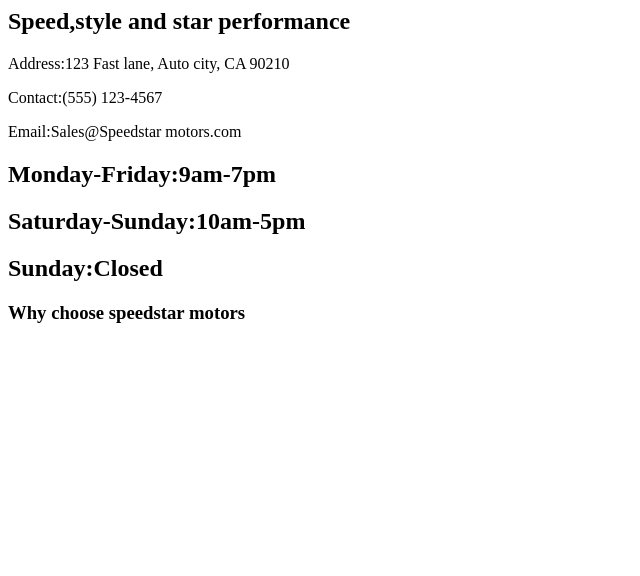
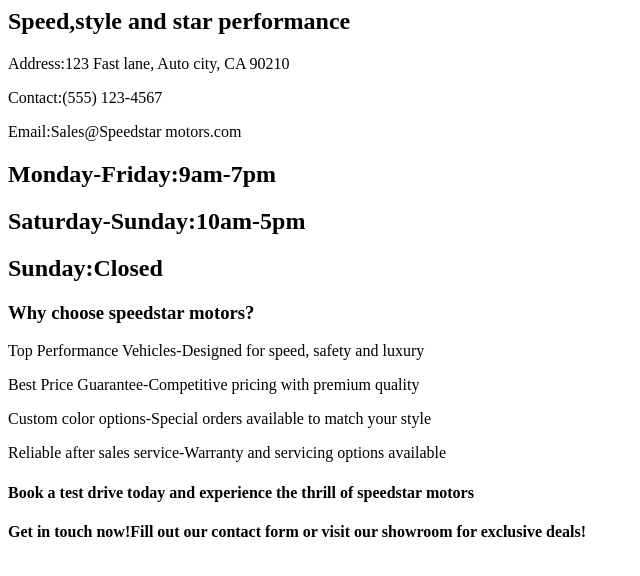
Before and after one commit to Flo-619/Speedstarmotors, a plain HTML site: page index.html in a window 1280 px wide. Shown: the whole page, without its empty margins (0-640 px from the left). Drawn offline with Linux system fonts and the light colour scheme.

Commit message:
Update index.html

```diff
--- a/index.html
+++ b/index.html
@@ -13,5 +13,14 @@
 </body>
 </html>
 <head>
-<h3>Why choose speedstar motors</h3>
+<h3>Why choose speedstar motors?</h3>
 </head>
+<body>
+<p>Top Performance Vehicles-Designed for speed, safety and luxury</p>
+<p>Best Price Guarantee-Competitive pricing with premium quality</p>
+<p>Custom color options-Special orders available to match your style</p>
+<p>Reliable after sales service-Warranty and servicing options available</p>
+<h4>Book a test drive today and experience the thrill of speedstar motors</h4>
+<h4>Get in touch now!Fill out our contact form or visit our showroom for exclusive deals!</h4>
+</body>
+</html>
```
